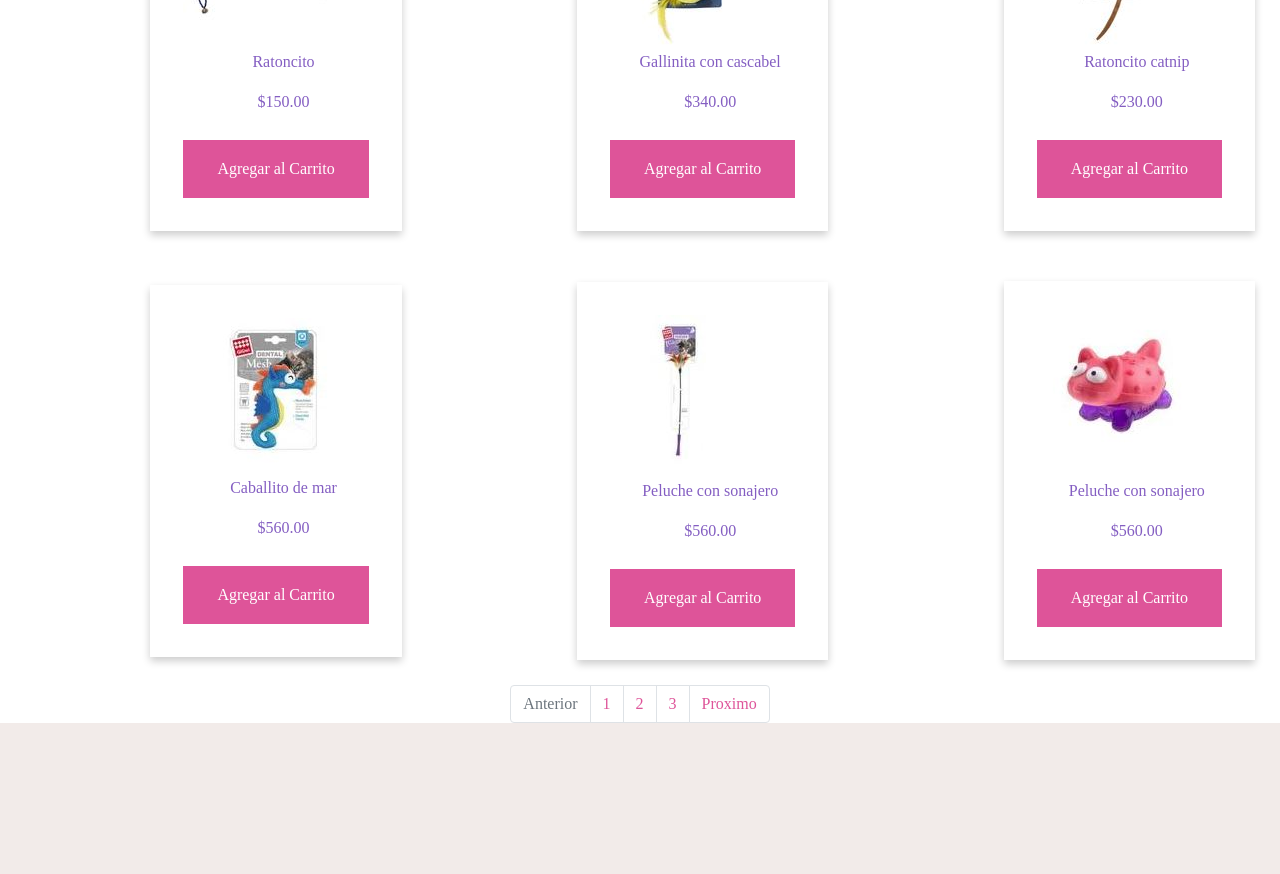
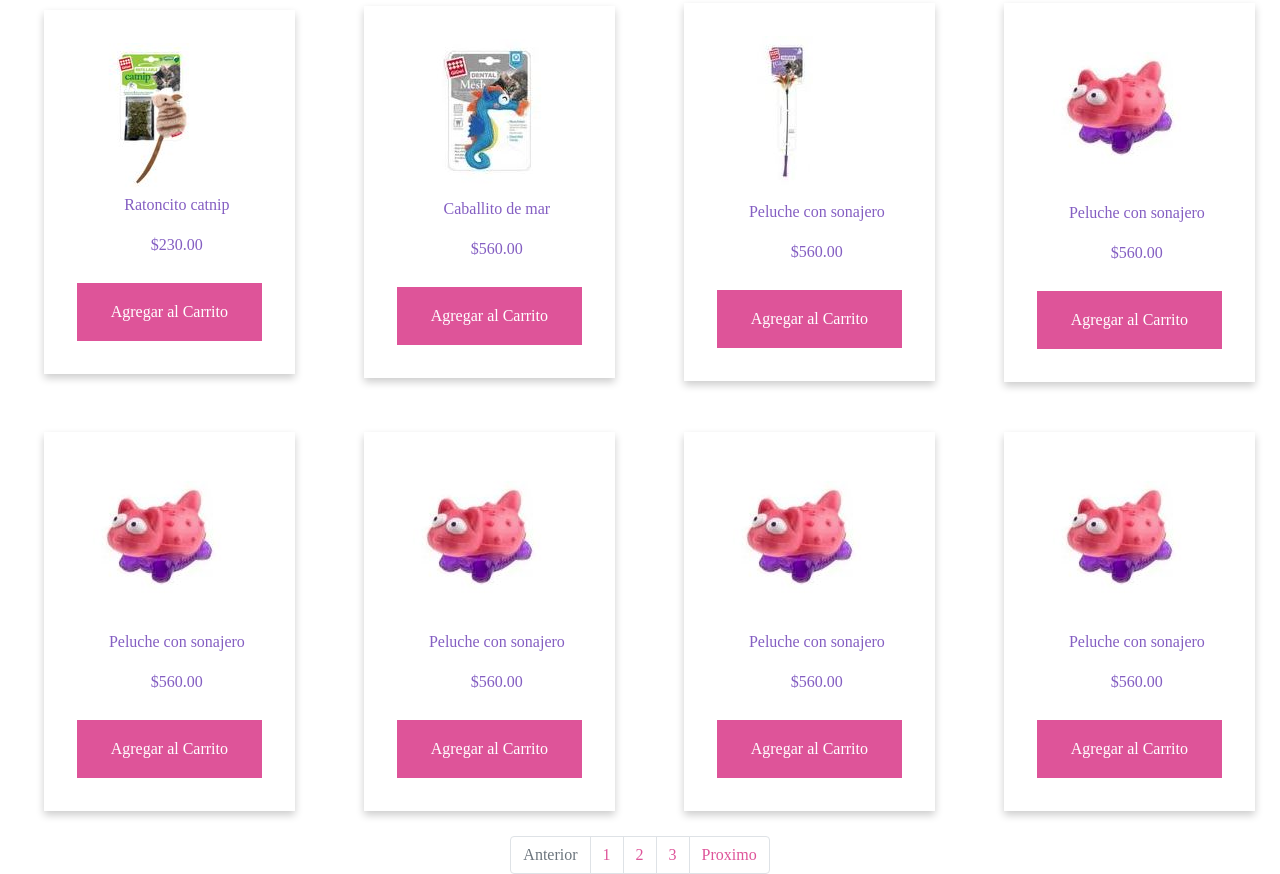
Before and after one commit to natacccha/meowcafeteria, a website: page tienda.html in a window 1280 px wide. Shown: the part 1116-1990 px from the top of the page. Before the commit the page ends 1839 px from the top, so only its background shows below. Drawn offline with nearby package versions, Linux system fonts and the light colour scheme; a web font is replaced by a local one.

Commit message:
ultima preentrega

```diff
--- a/scss/styles.scss
+++ b/scss/styles.scss
@@ -159,6 +159,9 @@ a {
     }
 }
 
+.bg-light{
+    background: none;
+}
 
 
 .estilosMenu {
@@ -167,6 +170,8 @@ a {
 
 
 }
+
+
 
 .logo {
     width: 293px;
@@ -323,8 +328,8 @@ select {
     align-content: space-evenly;
     gap: 10px;
     gap: 10px 20px;
-    row-gap: 10px;
-    column-gap: 20px;
+    row-gap: 23px;
+    column-gap: 89px;
     margin-left: 20px;
     margin-top: 20px;
 
@@ -376,8 +381,8 @@ select {
 
 .wrapperProductos {
     display: grid;
-    grid-template-columns: 1fr 1fr 1fr;
-    grid-template-rows: 1fr 1fr 1fr;
+    grid-template-columns: 1fr 1fr 1fr 1fr;
+    grid-template-rows: 1fr 1fr 1fr 1fr;
     gap: 0px 0px;
     justify-items: end;
     align-items: center;
--- a/tienda.html
+++ b/tienda.html
@@ -36,7 +36,7 @@
     <nav class="navbar navbar-expand-lg navbar-light bg-light estilosMenu">
       <div class="container-fluid">
         <a class="navbar-brand" href="index.html">
-          <img src="/images/meowlogo2.png" alt="" width="100" height="100" class="d-inline-block align-text-top">
+          <img src="images/meowlogo2.png" alt="" width="100" height="100" class="d-inline-block align-text-top">
 
         </a>
         <button class="navbar-toggler" type="button" data-bs-toggle="collapse" data-bs-target="#navbarNav"
@@ -75,7 +75,13 @@
 
 
     <section>
-      <h1 id="tiendaOnline"> Tienda Online</h1>
+      <section class="container-fluid">
+        <!--Bem-->
+        <div class='container'>
+          <h1> Tienda Online </h1>
+          <p> Los mejores productos para tu mejor amigo! Todas las ganancias son destinadas a mejorar las condiciones de vida de nuestros gatitos.</p>
+            </div>
+      </section>
 
     </section>
 
@@ -176,6 +182,34 @@
           <a class='botonComprar' href="#">Agregar al Carrito</a>
         </span>
 
+        <span>
+          <div class='box'> <img src="images/juguete12.jpg" alt=""> </div>
+          <p class="producto">Peluche con sonajero</p>
+          <p class="precio"> $560.00</p>
+          <a class='botonComprar' href="#">Agregar al Carrito</a>
+        </span>
+
+        <span>
+          <div class='box'> <img src="images/juguete12.jpg" alt=""> </div>
+          <p class="producto">Peluche con sonajero</p>
+          <p class="precio"> $560.00</p>
+          <a class='botonComprar' href="#">Agregar al Carrito</a>
+        </span>
+
+        <span>
+          <div class='box'> <img src="images/juguete12.jpg" alt=""> </div>
+          <p class="producto">Peluche con sonajero</p>
+          <p class="precio"> $560.00</p>
+          <a class='botonComprar' href="#">Agregar al Carrito</a>
+        </span>
+
+        <span>
+          <div class='box'> <img src="images/juguete12.jpg" alt=""> </div>
+          <p class="producto">Peluche con sonajero</p>
+          <p class="precio"> $560.00</p>
+          <a class='botonComprar' href="#">Agregar al Carrito</a>
+        </span>
+
 
       </div>
 
```
Also changed, not shown: about.html (+1 -1 lines), adopta.html (+2 -2 lines), gracias.html (+1 -1 lines), index.html (+1 -1 lines), menu.html (+1 -1 lines), reservas.html (+3 -3 lines), css/styles.css.
